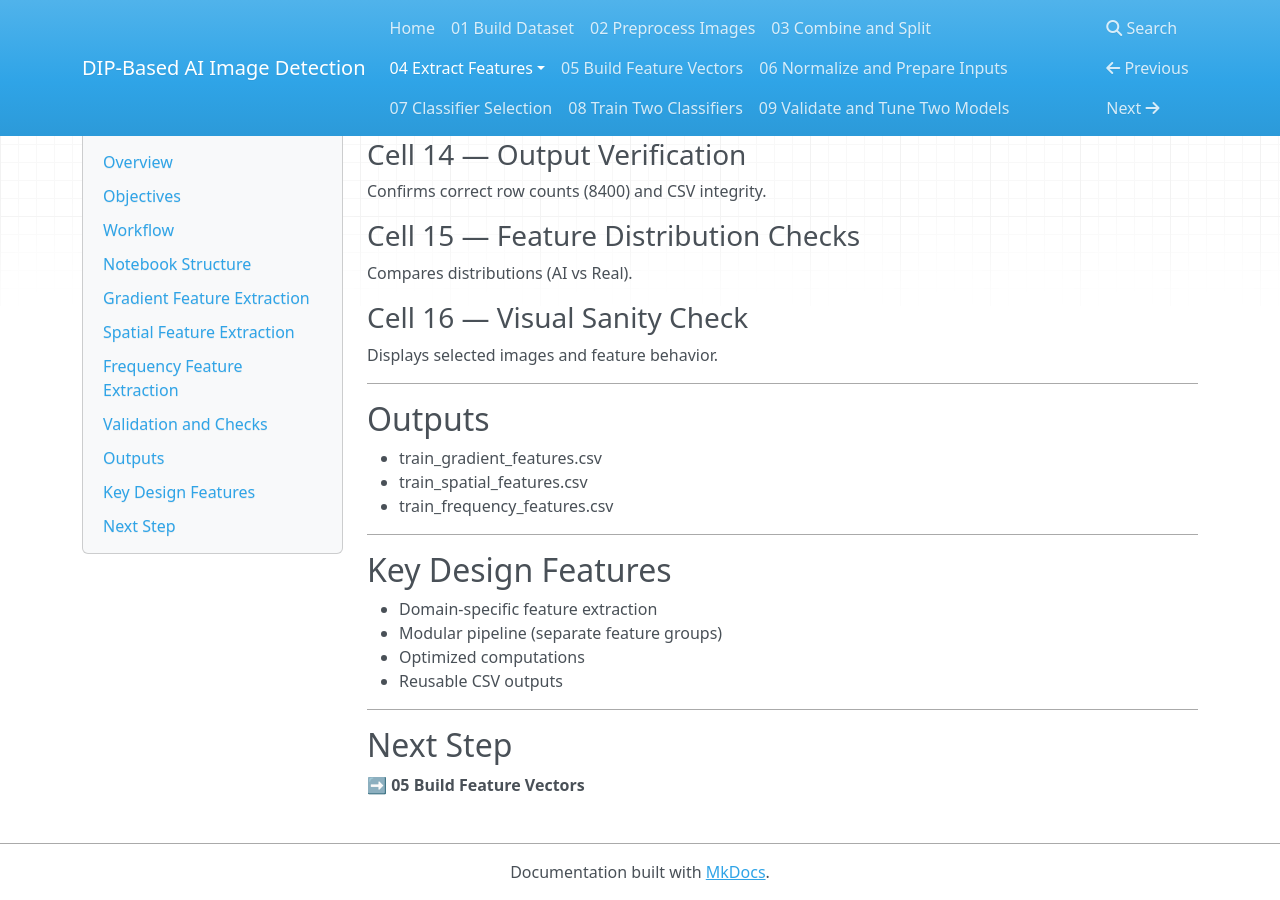
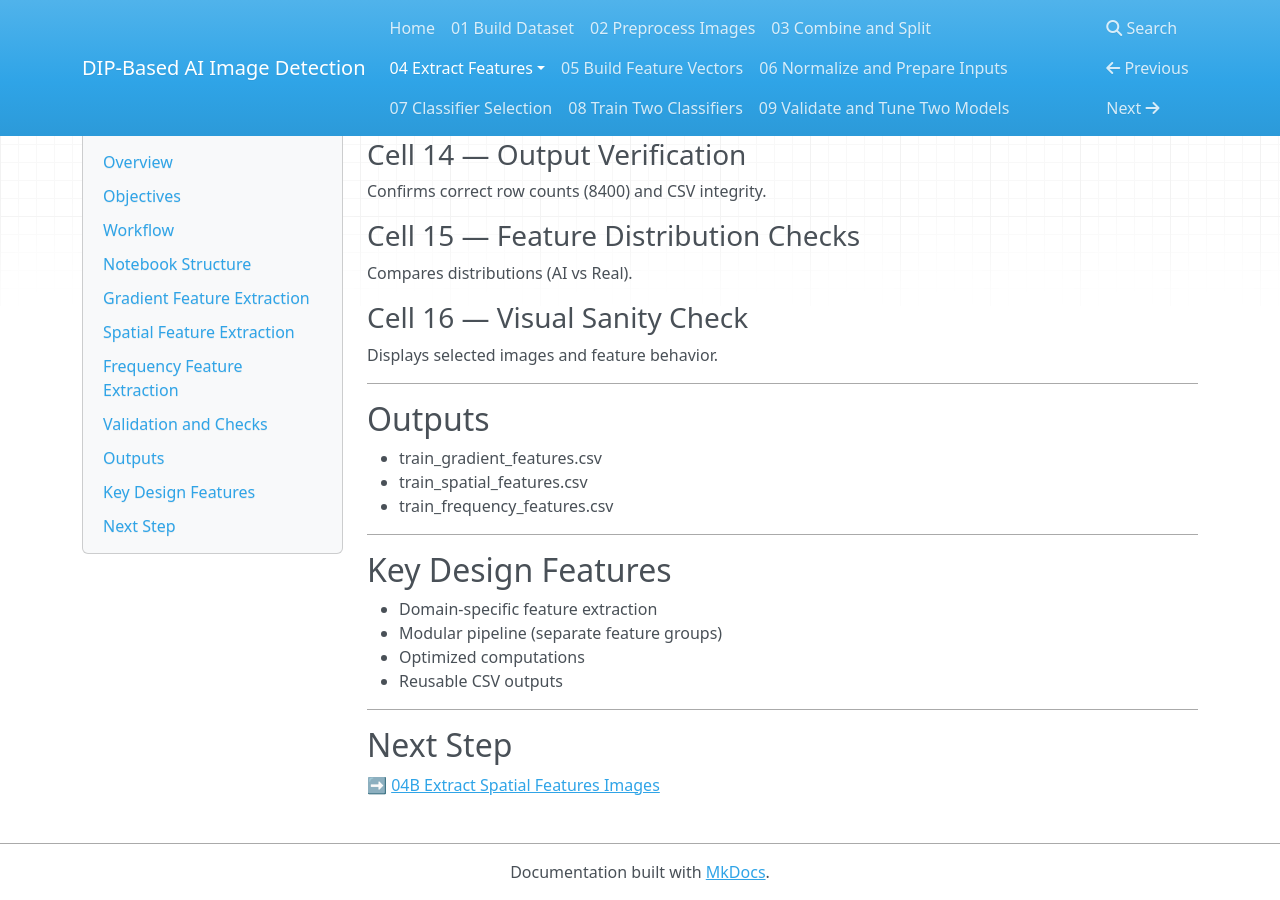
Before and after one commit to pgailinas/dip-ai-image-detection, an MkDocs documentation site: the page built from docs/04A_Extract_Gradient_Features.md, in a window 1280 px wide and 900 px high, scrolled down 2766 px. Built offline with MkDocs 1.6.1, drawn with Linux system fonts in a browser that asks for light colours; nearby versions of some CDN libraries.

Commit message:
Update 04A_Extract_Gradient_Features.md

```diff
--- a/docs/04A_Extract_Gradient_Features.md
+++ b/docs/04A_Extract_Gradient_Features.md
@@ -169,4 +169,4 @@ Displays selected images and feature behavior.
 
 ## Next Step
 
-➡️ **05 Build Feature Vectors**
+➡️ [04B Extract Spatial Features Images](04B_Extract_Spatial_Features.md)
```
